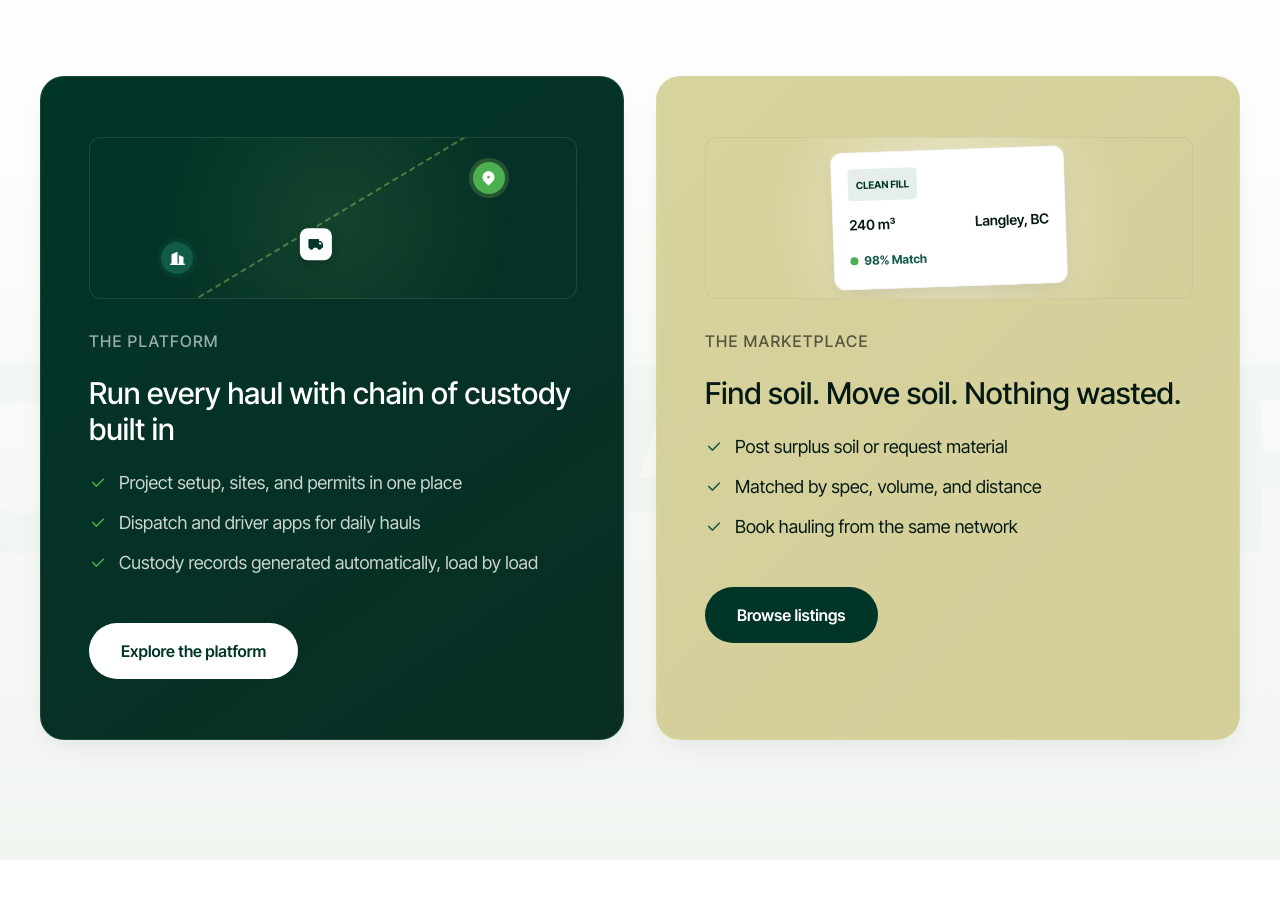
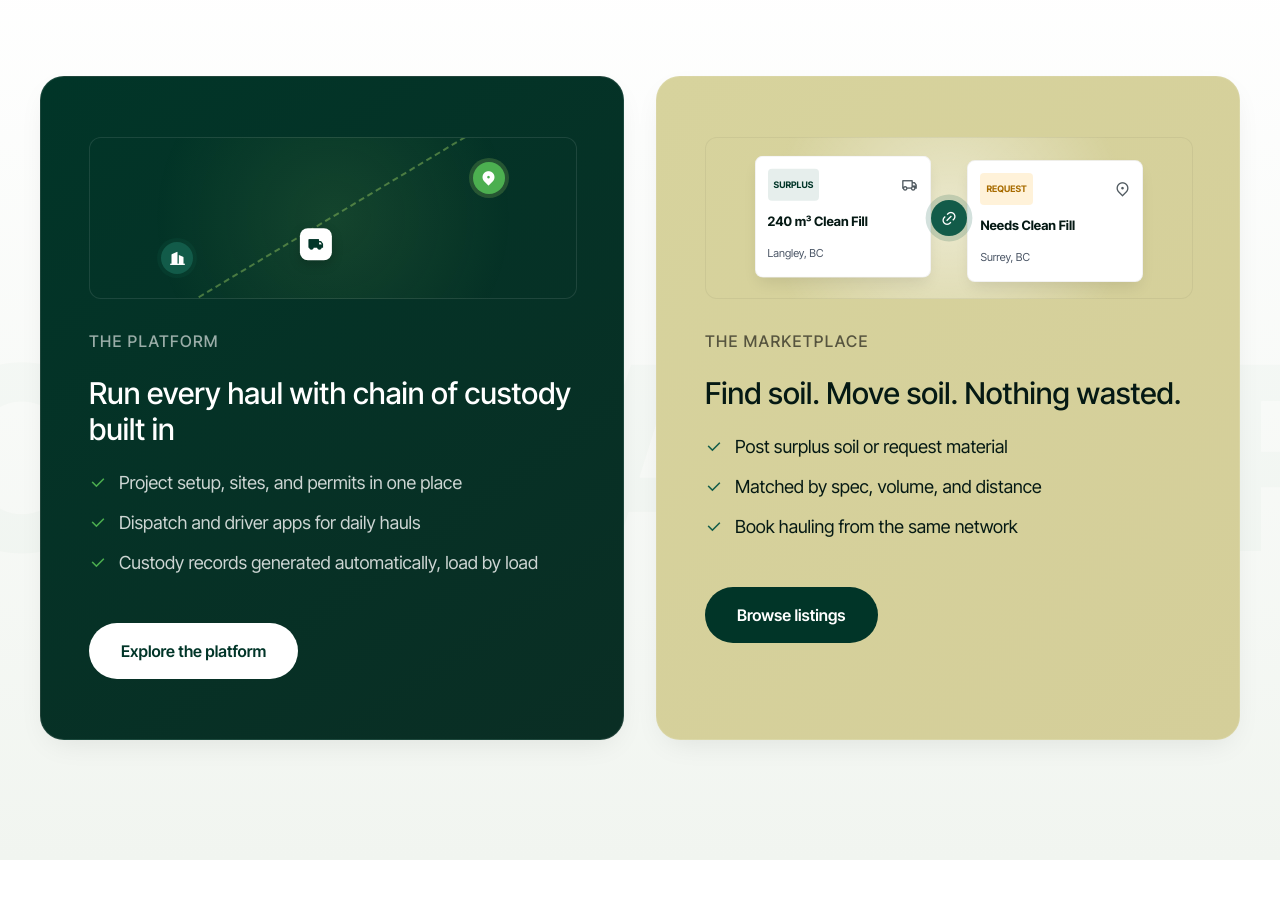
Before and after one commit to k2j0e/SoiltrackersWebsite, a Next.js app: page / in a window 1280 px wide. Shown: the part 1860-2758 px from the top of the page. Built offline with nearby package versions, Linux system fonts and the light colour scheme; some icons are missing.

Commit message:
Enhance Marketplace graphic with dual card match animation

```diff
--- a/src/app/page.module.css
+++ b/src/app/page.module.css
@@ -387,56 +387,108 @@
   100% { transform: translate(90px, -65px); }
 }
 
-.marketGraphicCard {
+.marketMatchAnimation {
+  position: relative;
+  width: 100%;
+  height: 100%;
+  display: flex;
+  align-items: center;
+  justify-content: center;
+}
+
+.marketCard {
   background: var(--st-surface);
-  border-radius: 12px;
-  padding: 16px;
-  width: 200px;
-  box-shadow: 0 12px 24px -8px rgba(0,0,0,0.1);
+  border-radius: 8px;
+  padding: 12px;
+  width: 150px;
+  box-shadow: 0 8px 16px -4px rgba(0,0,0,0.1);
   display: flex;
   flex-direction: column;
-  gap: 12px;
+  gap: 8px;
+  position: absolute;
   border: 1px solid rgba(0,0,0,0.05);
-  transform: rotate(-2deg);
-  transition: all 0.3s ease;
-}
-.doorMarketplace:hover .marketGraphicCard {
-  transform: rotate(0deg) scale(1.05);
+  animation: st-card-pulse 4s infinite alternate;
+  transition: all 0.4s ease;
 }
 
-.marketTag {
-  font-size: 10px;
+.marketCardSupply {
+  left: 10%;
+  z-index: 2;
+}
+
+.marketCardDemand {
+  right: 10%;
+  z-index: 1;
+  animation-delay: -2s;
+}
+
+.marketMatchIcon {
+  position: absolute;
+  left: 50%;
+  top: 50%;
+  transform: translate(-50%, -50%);
+  width: 36px;
+  height: 36px;
+  background: var(--st-brand-primary);
+  color: white;
+  border-radius: 50%;
+  display: flex;
+  align-items: center;
+  justify-content: center;
+  z-index: 3;
+  box-shadow: 0 0 0 0 rgba(18, 91, 73, 0.4);
+  animation: st-match-pulse 2s infinite;
+}
+
+@keyframes st-match-pulse {
+  0% { box-shadow: 0 0 0 0 rgba(18, 91, 73, 0.4); }
+  70% { box-shadow: 0 0 0 10px rgba(18, 91, 73, 0); }
+  100% { box-shadow: 0 0 0 0 rgba(18, 91, 73, 0); }
+}
+
+@keyframes st-card-pulse {
+  0% { transform: translateY(4px); }
+  100% { transform: translateY(-4px); }
+}
+
+.doorMarketplace:hover .marketCardSupply {
+  transform: translateX(20px) scale(1.05);
+  box-shadow: 0 12px 24px -6px rgba(0,0,0,0.15);
+}
+.doorMarketplace:hover .marketCardDemand {
+  transform: translateX(-20px) scale(1.05);
+  box-shadow: 0 12px 24px -6px rgba(0,0,0,0.15);
+}
+
+.marketCardHeader {
+  display: flex;
+  justify-content: space-between;
+  align-items: center;
+  color: var(--st-ink-500);
+}
+
+.marketBadge {
+  font-size: 9px;
   font-weight: 700;
   color: var(--st-brand-primary-dark);
   background: rgba(18, 91, 73, 0.1);
-  padding: 4px 8px;
+  padding: 4px 6px;
   border-radius: 4px;
-  align-self: flex-start;
+}
+.marketBadgeDemand {
+  color: #a86c00;
+  background: rgba(255, 170, 0, 0.15);
 }
 
-.marketDetails {
-  display: flex;
-  justify-content: space-between;
-  font-size: 14px;
-  font-weight: 600;
+.marketCardTitle {
+  font-size: 13px;
+  font-weight: 700;
   color: var(--st-ink-900);
 }
 
-.marketMatch {
-  font-size: 12px;
-  color: var(--st-brand-primary);
-  font-weight: 700;
-  display: flex;
-  align-items: center;
-  gap: 6px;
-}
-.marketMatch::before {
-  content: '';
-  display: block;
-  width: 8px;
-  height: 8px;
-  border-radius: 50%;
-  background: var(--st-logo-leaf);
+.marketCardLocation {
+  font-size: 11px;
+  color: var(--st-ink-600);
 }
 
 .doorList {
--- a/src/app/page.tsx
+++ b/src/app/page.tsx
@@ -168,13 +168,28 @@ export default function Home() {
               transition={{ duration: 0.8, delay: 0.2, ease: "easeOut" }}
             >
               <div className={styles.doorGraphic}>
-                <div className={styles.marketGraphicCard}>
-                  <div className={styles.marketTag}>CLEAN FILL</div>
-                  <div className={styles.marketDetails}>
-                    <span>240 m³</span>
-                    <span>Langley, BC</span>
+                <div className={styles.marketMatchAnimation}>
+                  <div className={`${styles.marketCard} ${styles.marketCardSupply}`}>
+                    <div className={styles.marketCardHeader}>
+                      <span className={styles.marketBadge}>SURPLUS</span>
+                      <i className="ri-truck-line"></i>
+                    </div>
+                    <div className={styles.marketCardTitle}>240 m³ Clean Fill</div>
+                    <div className={styles.marketCardLocation}>Langley, BC</div>
                   </div>
-                  <div className={styles.marketMatch}>98% Match</div>
+
+                  <div className={styles.marketMatchIcon}>
+                    <i className="ri-link"></i>
+                  </div>
+
+                  <div className={`${styles.marketCard} ${styles.marketCardDemand}`}>
+                    <div className={styles.marketCardHeader}>
+                      <span className={`${styles.marketBadge} ${styles.marketBadgeDemand}`}>REQUEST</span>
+                      <i className="ri-map-pin-2-line"></i>
+                    </div>
+                    <div className={styles.marketCardTitle}>Needs Clean Fill</div>
+                    <div className={styles.marketCardLocation}>Surrey, BC</div>
+                  </div>
                 </div>
               </div>
               <div className="st-sub-caps" style={{color: "rgba(0,0,0,0.6)"}}>The Marketplace</div>
```
